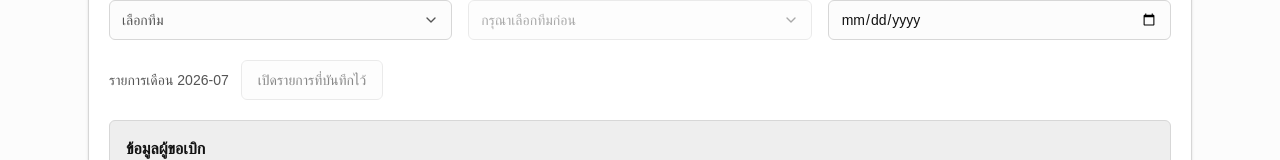
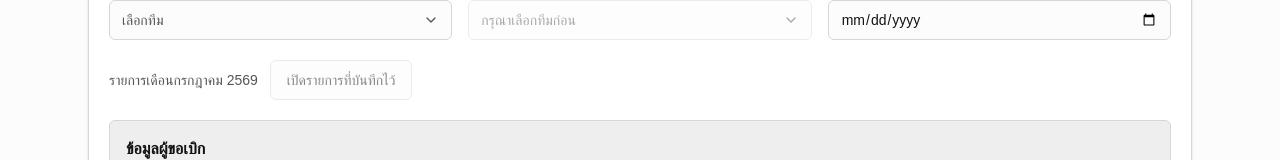
Before and after one commit to pumpkinjoker/IHD, a Next.js app: page /documents/expense-request/new in a window 1280 px wide. Shown: the part 221-381 px from the top of the page. Built offline with nearby package versions, Linux system fonts and the light colour scheme.

Commit message:
Display the expense period with Thai month and Buddhist year

```diff
--- a/src/components/forms/expense-request/expense-request-entry-form.tsx
+++ b/src/components/forms/expense-request/expense-request-entry-form.tsx
@@ -436,6 +436,7 @@ export function ExpenseRequestEntryForm() {
   const [isRestored, setIsRestored] = useState(false);
   const [cloudScope, setCloudScope] = useState<{ employeeId: string; month: string; reportToken?: string } | null>(null);
   const month = cloudScope?.month ?? bangkokDate(new Date()).slice(0, 7);
+  const monthLabel = new Intl.DateTimeFormat("th-TH", { month: "long", year: "numeric", timeZone: "Asia/Bangkok" }).format(new Date(`${month}-01T00:00:00+07:00`));
   const [cloudBusy, setCloudBusy] = useState(false);
   const [cloudMessage, setCloudMessage] = useState("");
   const form = useForm<ExpenseRequestForm>({
@@ -693,7 +694,7 @@ export function ExpenseRequestEntryForm() {
         </div>
 
         <div className="mt-5 flex flex-wrap items-center gap-3">
-          <p className="text-sm text-muted-foreground">รายการเดือน {month}</p>
+          <p className="text-sm text-muted-foreground">รายการเดือน{monthLabel}</p>
           <Button disabled={!selectedRequester || !month || Boolean(cloudScope)} onClick={() => void loadCloud()} variant="outline">เปิดรายการที่บันทึกไว้</Button>
           {cloudScope && <Button variant="ghost" onClick={() => { try { sessionStorage.removeItem(CLOUD_SCOPE_KEY); } catch {} window.history.replaceState(null, "", window.location.pathname); setCloudScope(null); setCloudMessage(""); setValue("workItems", [createDefaultExpenseWorkItem()]); }}>เปลี่ยนผู้ขอเบิก</Button>}
         </div>
```
